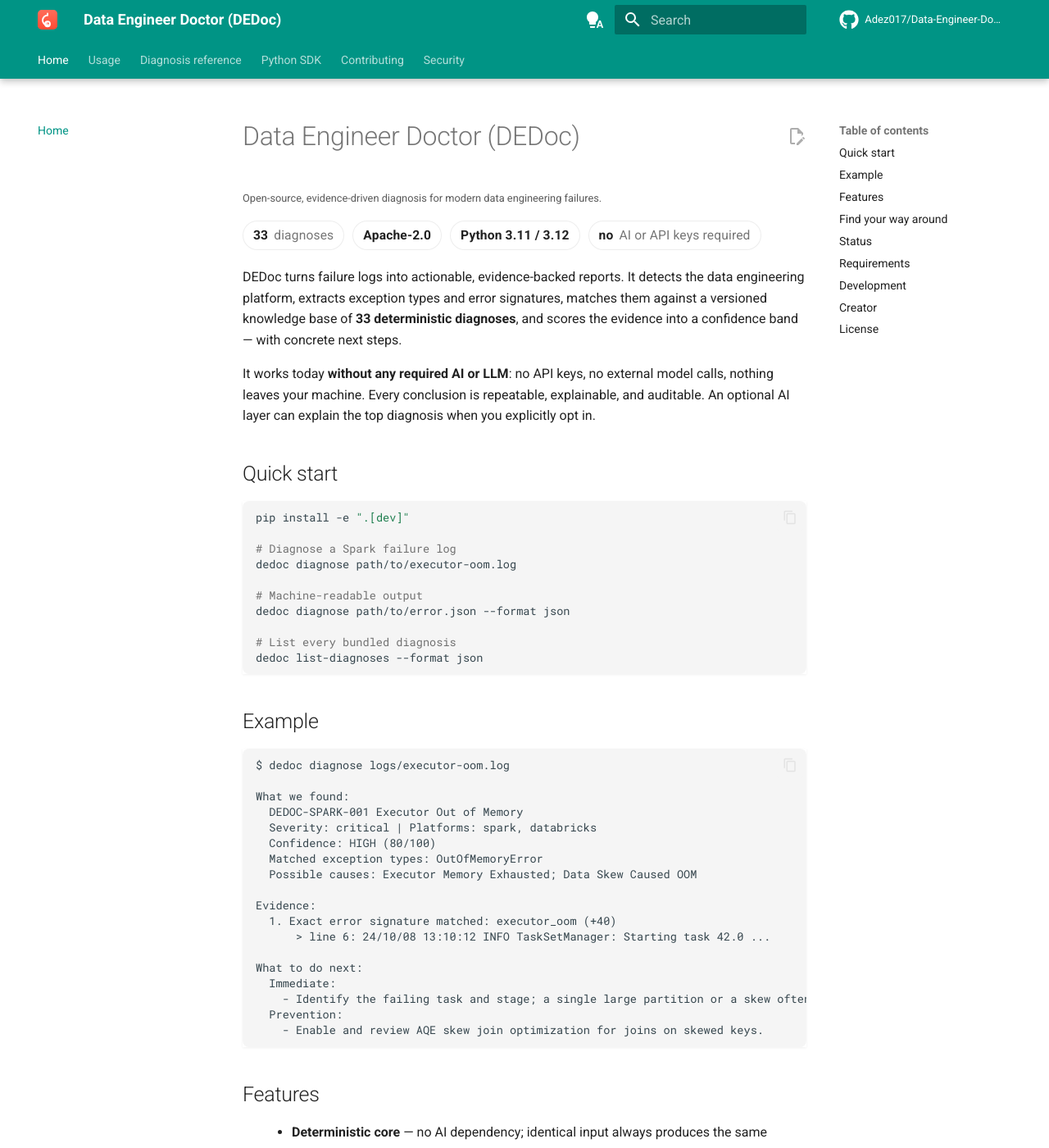
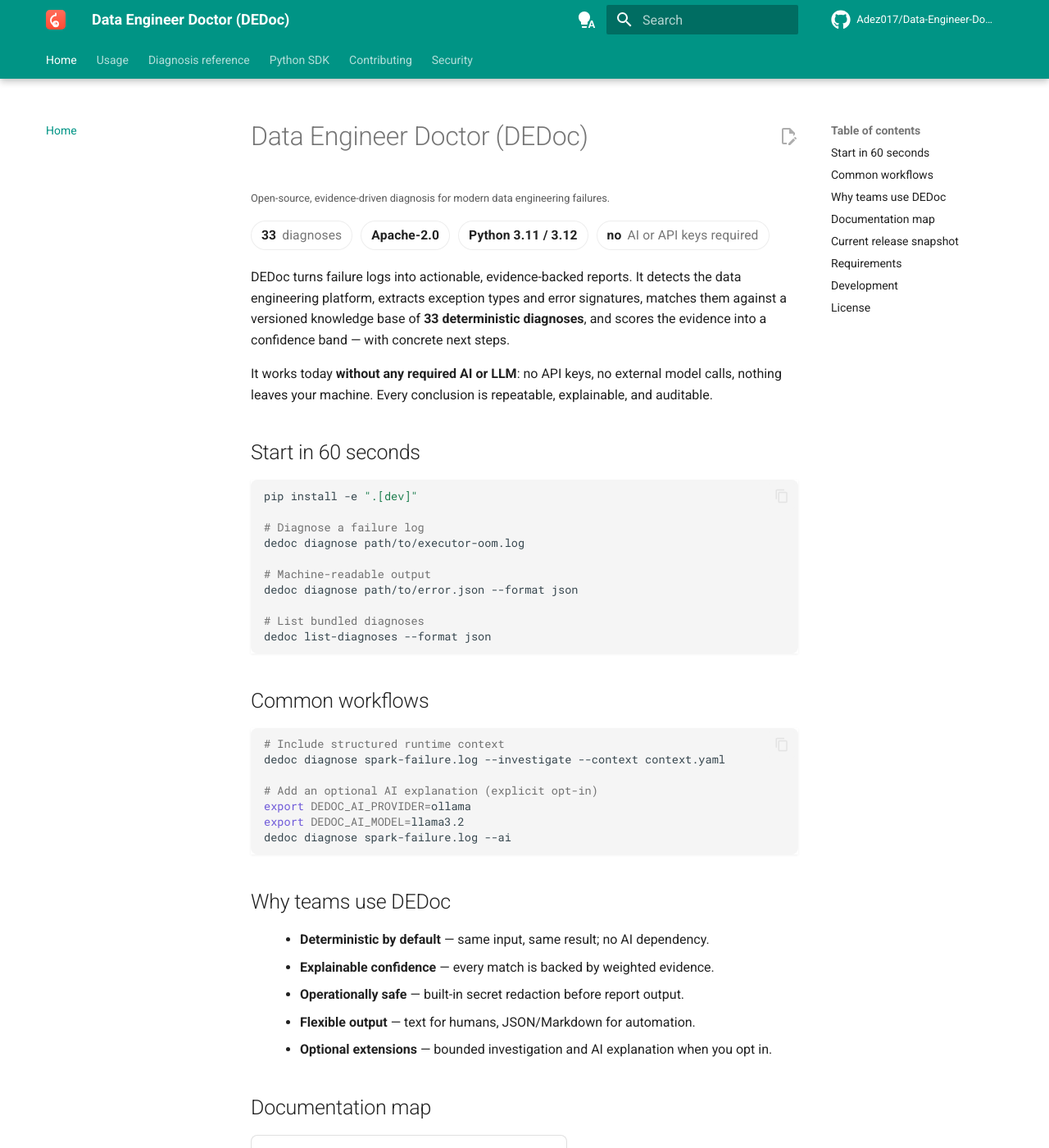
Before and after one commit to Adez017/Data-Engineer-Doctor, an MkDocs documentation site: the page built from docs/index.md, in a window 1280 px wide and 1400 px high. Shown: the whole window at 82% size. Built offline with MkDocs 1.6.1 and Material for MkDocs 9.7.7, drawn with Linux system fonts in a browser that asks for light colours; comment, search, counter and statistics services are not loaded; some of the changed text lies outside the part shown.

Commit message:
Refine docs structure and UX copy
Co-authored-by: Adez017 <142787780+Adez017@users.noreply.github.com>

````diff
--- a/docs/assets/theme/extra.css
+++ b/docs/assets/theme/extra.css
@@ -7,6 +7,10 @@
 
 /* Code blocks: gentle rounding, otherwise Material defaults
    (light background in light mode, slate in dark mode). */
+.md-grid {
+  max-width: 1200px;
+}
+
 .md-typeset pre > code,
 .md-typeset .highlight {
   border-radius: 8px;
@@ -14,6 +18,10 @@
 
 .md-typeset pre {
   box-shadow: 0 1px 3px rgba(0, 0, 0, 0.06);
+}
+
+.md-typeset code {
+  word-break: break-word;
 }
 
 /* Admonitions */
--- a/docs/index.md
+++ b/docs/index.md
@@ -16,78 +16,58 @@ scores the evidence into a confidence band — with concrete next steps.
 
 It works today **without any required AI or LLM**: no API keys, no external model
 calls, nothing leaves your machine. Every conclusion is repeatable, explainable,
-and auditable. An optional AI layer can explain the top diagnosis when you
-explicitly opt in.
+and auditable.
 
-## Quick start
+## Start in 60 seconds
 
 ```bash
 pip install -e ".[dev]"
 
-# Diagnose a Spark failure log
+# Diagnose a failure log
 dedoc diagnose path/to/executor-oom.log
 
 # Machine-readable output
 dedoc diagnose path/to/error.json --format json
 
-# List every bundled diagnosis
+# List bundled diagnoses
 dedoc list-diagnoses --format json
 ```
 
-## Example
+## Common workflows
 
-```text
-$ dedoc diagnose logs/executor-oom.log
+```bash
+# Include structured runtime context
+dedoc diagnose spark-failure.log --investigate --context context.yaml
 
-What we found:
-  DEDOC-SPARK-001 Executor Out of Memory
-  Severity: critical | Platforms: spark, databricks
-  Confidence: HIGH (80/100)
-  Matched exception types: OutOfMemoryError
-  Possible causes: Executor Memory Exhausted; Data Skew Caused OOM
-
-Evidence:
-  1. Exact error signature matched: executor_oom (+40)
-      > line 6: 24/10/08 13:10:12 INFO TaskSetManager: Starting task 42.0 ...
-
-What to do next:
-  Immediate:
-    - Identify the failing task and stage; a single large partition or a skew often causes the failure.
-  Prevention:
-    - Enable and review AQE skew join optimization for joins on skewed keys.
+# Add an optional AI explanation (explicit opt-in)
+export DEDOC_AI_PROVIDER=ollama
+export DEDOC_AI_MODEL=llama3.2
+dedoc diagnose spark-failure.log --ai
 ```
 
-## Features
+## Why teams use DEDoc
 
-* **Deterministic core** — no AI dependency; identical input always produces the
-  same report.
-* **Explainable scoring** — every conclusion cites the evidence, its weight, and
-  a confidence band (HIGH / MEDIUM / insufficient evidence).
-* **Plain-language reports** — conclusion-first text output with color-coded
-  confidence; JSON and Markdown for machines and issue trackers.
-* **Secret redaction** — passwords, tokens, and keys are redacted from any report
-  output before it leaves the machine.
-* **Optional AI**, fully isolated — OpenAI, local Ollama, Azure OpenAI, and
-  Anthropic providers explain a diagnosis only when asked; keys are read only
-  from environment variables.
-* **Bounded investigation** — an optional, read-only tool layer probes structured
-  runtime context (runs, schemas, metrics, query plans) without AI.
-* **CLI + SDK + CI** — a `dedoc` command, a typed Python API, and GitHub Actions
-  running the single `make verify` gate.
+* **Deterministic by default** — same input, same result; no AI dependency.
+* **Explainable confidence** — every match is backed by weighted evidence.
+* **Operationally safe** — built-in secret redaction before report output.
+* **Flexible output** — text for humans, JSON/Markdown for automation.
+* **Optional extensions** — bounded investigation and AI explanation when you opt in.
 
-## Find your way around
+## Documentation map
 
-* [Usage](usage.md) — CLI commands, output formats, exit codes, and report walkthroughs.
-* [Diagnosis reference](diagnosis-reference.md) — every bundled diagnosis, its signals, hypotheses, and scoring.
-* [Python SDK](sdk.md) — use DEDoc as a library inside your own pipeline and tooling.
-* [Contributing](contributing.md) — how to add a diagnosis, fixtures, verification, and documentation.
-* [Security](security.md) — secret redaction guarantees and the vulnerability reporting process.
-* [GitHub](https://github.com/Adez017/Data-Engineer-Doctor) — source code, issues, and releases.
+| You want to... | Go here |
+| --- | --- |
+| Run DEDoc from the CLI | [Usage](usage.md) |
+| Understand all diagnosis rules | [Diagnosis reference](diagnosis-reference.md) |
+| Integrate with Python code | [Python SDK](sdk.md) |
+| Contribute fixes or new diagnoses | [Contributing](contributing.md) |
+| Review privacy and disclosure policy | [Security](security.md) |
+| Browse source and releases | [GitHub](https://github.com/Adez017/Data-Engineer-Doctor) |
 
-## Status
+## Current release snapshot
 
 The deterministic core is complete and exercised by integration tests on every
-fixture. The current build contains:
+fixture. This release includes:
 
 * **Phase 2: knowledge base**. 33 diagnoses with fixtures, scoring, coverage.
 * **Phase 3: deterministic pipeline**. Analysis, evidence, reports.
@@ -119,10 +98,6 @@ formatting, linting, strict type checking, the full test suite, diagnosis
 validation, reference-URL checks, MkDocs build, a dependency audit, and a
 packaged build. A change is not complete until it passes.
 
-## Creator
-
-<span class="dedoc-creator">Aditya Singh Rathore — [GitHub](https://github.com/Adez017) · [Email](mailto:rathoreadityasingh40@gmail.com)</span>
-
 ## License
 
 Apache-2.0
--- a/docs/usage.md
+++ b/docs/usage.md
@@ -1,4 +1,15 @@
 # Usage
+
+## Quick reference
+
+| Task | Command |
+| --- | --- |
+| Diagnose one log file | `dedoc diagnose path/to/error.log` |
+| Export machine-readable report | `dedoc diagnose path/to/error.log --format json` |
+| Export markdown report | `dedoc diagnose path/to/error.log --format markdown` |
+| Diagnose with structured context | `dedoc diagnose path/to/error.log --investigate --context context.yaml` |
+| Add optional AI explanation | `dedoc diagnose path/to/error.log --ai` |
+| List built-in diagnoses | `dedoc list-diagnoses --format text` |
 
 ## Command-line interface
 
@@ -53,7 +64,7 @@ optional AI flags (`--ai`, `--provider`, `--ai-model`, `--ai-base-url`).
 JSON output is an array of objects with `id`, `name`, `category`, `severity`,
 and `platforms`.
 
-### Examples
+### Example output
 
 ```bash
 $ dedoc diagnose logs/executor-oom.log
@@ -107,12 +118,12 @@ The text report is written in plain language, conclusion-first:
 4. **Other candidates considered** — a one-liner per alternative when more than
    one rule matched.
 
-On a terminal, the status and confidence band are color-coded
+On terminals, the status and confidence band are color-coded
 (`diagnosed` green, `insufficient_evidence` yellow, HIGH green / MEDIUM yellow /
 LOW red). Pass `--color never` to force plain output, or `--color always` if
 you are piping to a pager that supports ANSI codes.
 
-When several diagnosis rules match, DEDoc prints a ranked **candidate scoreboard**
+When multiple diagnosis rules match, DEDoc prints a ranked **candidate scoreboard**
 first, then full evidence and actions for the top candidate.
 
 ```bash
@@ -138,7 +149,7 @@ The JSON output of `diagnose` contains:
 
 The excerpt is always redacted before rendering.
 
-## Optional structured investigation (Phase 4)
+## Structured investigation (optional, Phase 4)
 
 The deterministic engine works on the log file alone. When structured runtime
 context is available (pipeline runs, schema snapshots, metrics, a query plan,
@@ -166,7 +177,7 @@ logs:
   - "24/10/08 13:10:12 WARN Adding partitioning column for full scan"
 ```
 
-The agent is **deterministic**: there is no AI and no API key. It:
+The investigation agent is **deterministic**: there is no AI and no API key. It:
 
 - selects probes based on the top hypothesis and the data actually present
 - invokes only read-only, allowlisted tools (`get_metrics`, `get_schema`,
@@ -183,7 +194,7 @@ The text/markdown report gains an **Investigation** section; JSON output adds an
 `findings`, `contradictions`, `calls`). Tools never mutate production state and
 all log-derived text is redacted before it appears in a report.
 
-## Optional AI explanation (Phase 5)
+## AI explanation (optional, Phase 5)
 
 The deterministic engine never requires AI and never needs an API key. As an
 optional layer, DEDoc can ask an AI provider to explain the top diagnosis. AI
````
Also changed, not shown: other parts of docs/index.md (+1 -2 lines).
